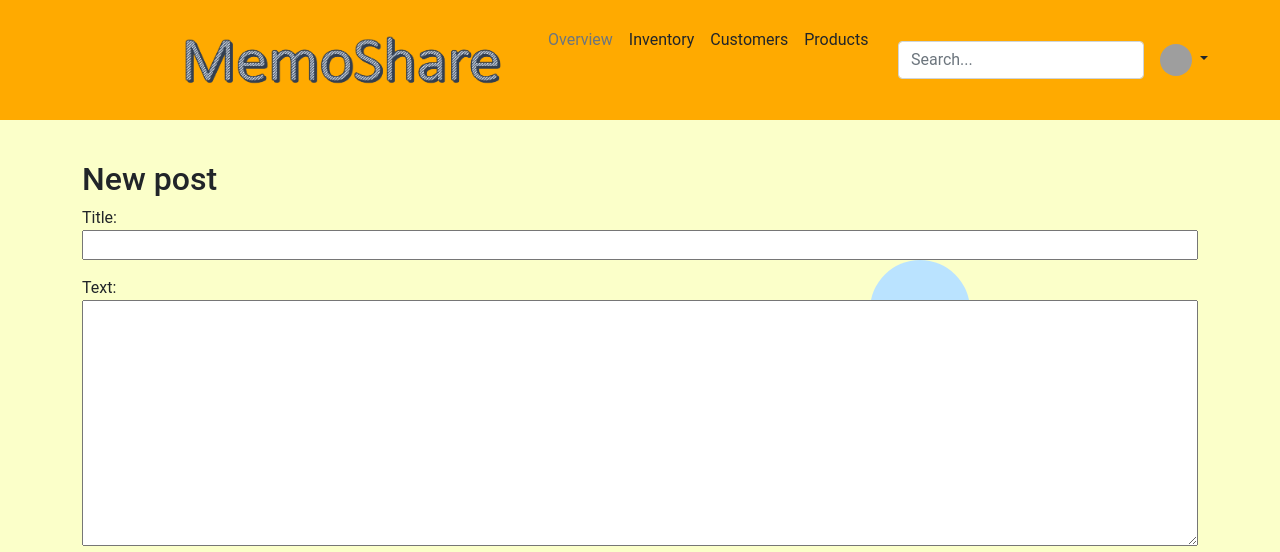
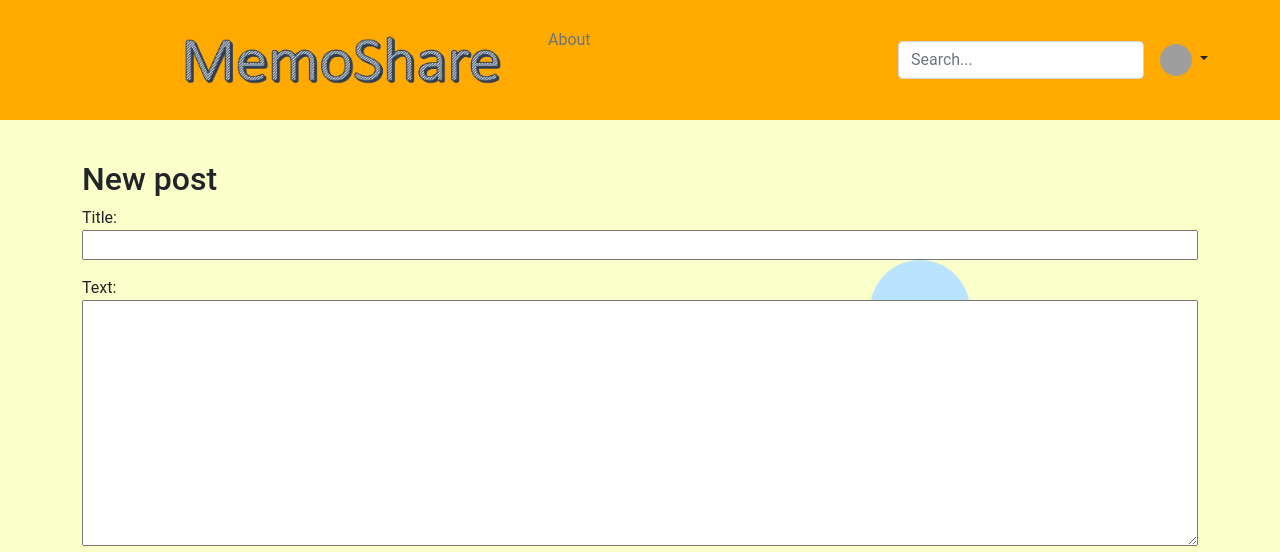
Before and after one commit to dbaslan/SWE573-DBA, a Django app: page /post/new/ in a window 1280 px wide. Shown: the top 552 px of the page. Run offline with Django 4.2, Linux system fonts and the light colour scheme; some libraries are stand-ins or nearby versions; grey boxes are pictures that could not be loaded.

Commit message:
Update base.html
Close open li and comment out extra elements

```diff
--- a/MemoShare/blog/templates/blog/base.html
+++ b/MemoShare/blog/templates/blog/base.html
@@ -40,11 +40,11 @@
                   </a>
 
                   <ul class="nav col-12 col-lg-auto me-lg-auto mb-2 justify-content-center mb-md-0">
-                    <li><a href="/"><img src="static/MemoShareLogo.png" width="400" height="80"></a>
-                    <li><a href="#" class="nav-link px-2 link-secondary">Overview</a></li>
-                    <li><a href="#" class="nav-link px-2 link-dark">Inventory</a></li>
+                    <li><a href="/"><img src="static/MemoShareLogo.png" width="400" height="80"></a></li>
+                    <li><a href="#" class="nav-link px-2 link-secondary">About</a></li>
+                    <!--<li><a href="#" class="nav-link px-2 link-dark">Inventory</a></li>
                     <li><a href="#" class="nav-link px-2 link-dark">Customers</a></li>
-                    <li><a href="#" class="nav-link px-2 link-dark">Products</a></li>
+                    <li><a href="#" class="nav-link px-2 link-dark">Products</a></li>-->
                   </ul>
 
                   <form class="col-12 col-lg-auto mb-3 mb-lg-0 me-lg-3">
```
